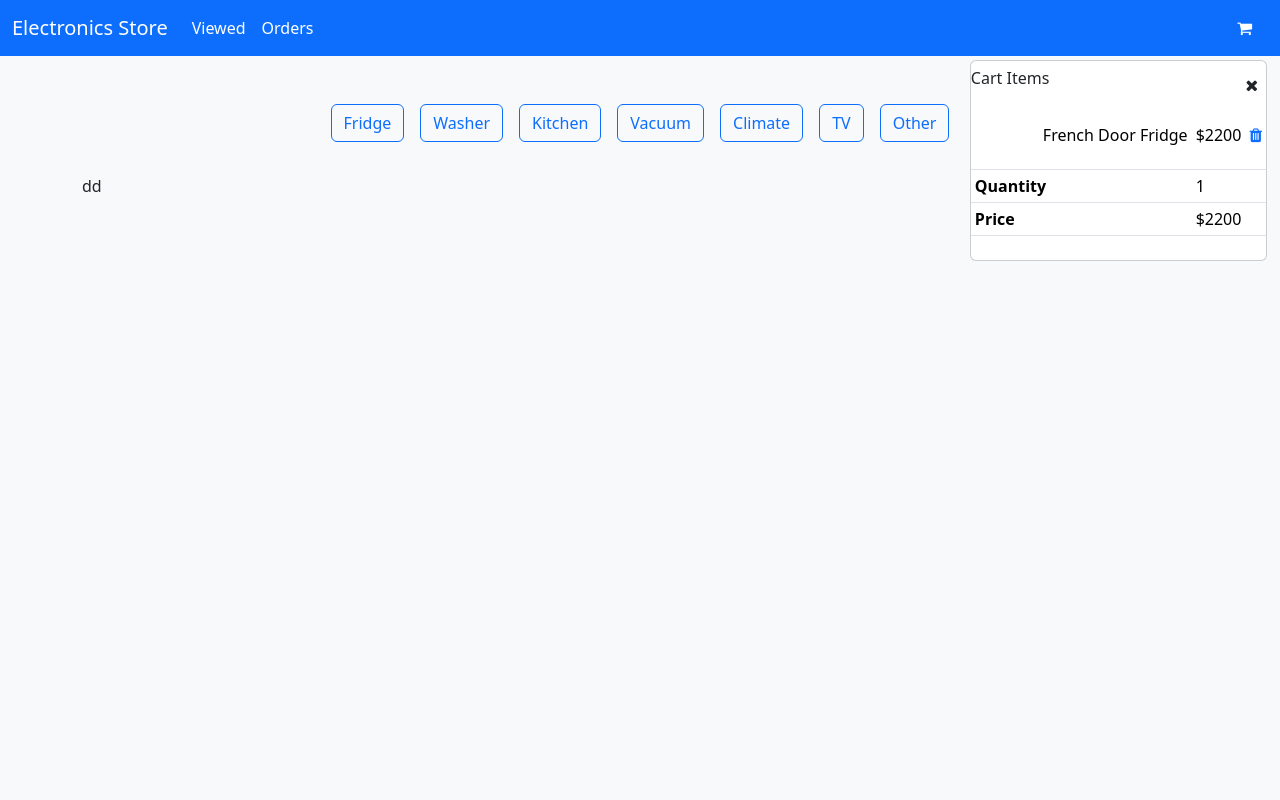
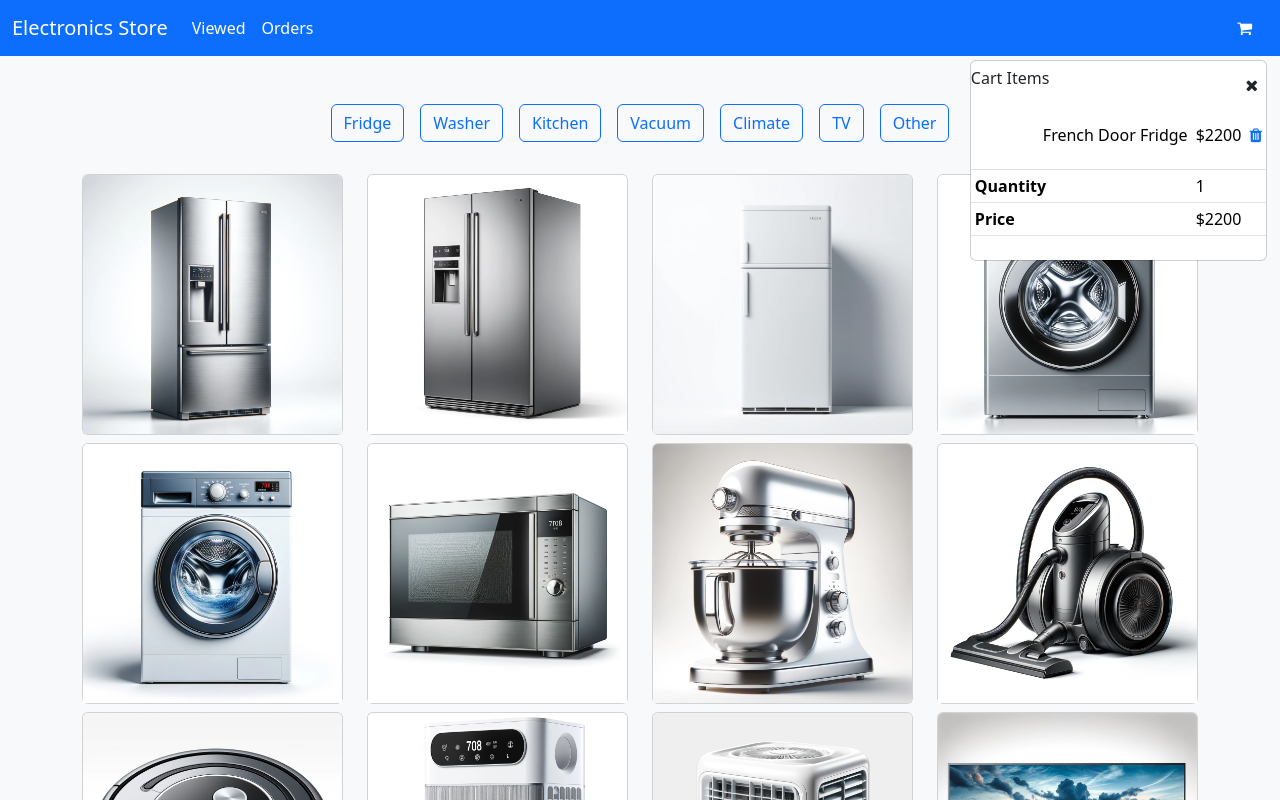
Before and after one commit to takuya44/angular-ecProject, an Angular app: page /home in a window 1280 px wide. Shown: the top 800 px of the page. Built offline with nearby package versions, Linux system fonts and the light colour scheme.

Commit message:
✨ 商品リスト表示② 画像表示（プロパティバインディング, @Inputデコレーター）

```diff
--- a/src/app/components/home/home.component.html
+++ b/src/app/components/home/home.component.html
@@ -21,7 +21,16 @@
       <div class="row">
         <!-- Display product cards if products are found -->
         <ng-container>
-          <div class="col-md-12 col-lg-3 pt-2 mb-4 mb-lg-0">dd</div>
+          <div
+            *ngFor="
+              let item of productList;
+              let i = index;
+              trackBy: trackByIndex
+            "
+            class="col-md-12 col-lg-3 pt-2 mb-4 mb-lg-0"
+          >
+            <app-product-card [product]="item"></app-product-card>
+          </div>
         </ng-container>
       </div>
     </div>
--- a/src/app/components/home/home.component.ts
+++ b/src/app/components/home/home.component.ts
@@ -1,10 +1,13 @@
 import { Component } from '@angular/core';
 import { CommonModule } from '@angular/common';
+import { Product } from '../../models/product.model';
+
+import { ProductCardComponent } from '../product-card/product-card.component';
 
 @Component({
   selector: 'app-home',
   standalone: true,
-  imports: [CommonModule],
+  imports: [CommonModule, ProductCardComponent],
   templateUrl: './home.component.html',
   styleUrl: './home.component.css',
 })
@@ -20,6 +23,175 @@ export class HomeComponent {
     'Other',
   ];
 
+  // 家電製品のリスト
+  public productList: Product[] = [
+    {
+      productId: 1,
+      rating: 4,
+      productName: 'French Door Fridge',
+      category: 'Fridge',
+      price: 2200,
+      isSale: false,
+      releaseDate: '2024-02-01',
+      availableQty: 3,
+      imageUrl: 'assets/images/1.jpg',
+    },
+    {
+      productId: 2,
+      rating: 5,
+      productName: 'Side-by-Side Fridge',
+      category: 'Fridge',
+      price: 1700,
+      isSale: false,
+      releaseDate: '2023-03-22',
+      availableQty: 0,
+      imageUrl: 'assets/images/2.jpg',
+    },
+    {
+      productId: 3,
+      rating: 3,
+      productName: 'Top-Freezer Fridge',
+      category: 'Fridge',
+      price: 1100,
+      isSale: true,
+      releaseDate: '2023-01-10',
+      availableQty: 5,
+      imageUrl: 'assets/images/3.jpg',
+    },
+    {
+      productId: 4,
+      rating: 5,
+      productName: 'Front Load Washer',
+      category: 'Washer',
+      price: 800,
+      isSale: false,
+      releaseDate: '2022-12-30',
+      availableQty: 0,
+      imageUrl: 'assets/images/4.jpg',
+    },
+    {
+      productId: 5,
+      rating: 3,
+      productName: 'Top Load Washer',
+      category: 'Washer',
+      price: 700,
+      isSale: true,
+      releaseDate: '2023-02-14',
+      availableQty: 2,
+      imageUrl: 'assets/images/5.jpg',
+    },
+    {
+      productId: 6,
+      rating: 1,
+      productName: 'OTR Microwave',
+      category: 'Kitchen',
+      price: 250,
+      isSale: false,
+      releaseDate: '2023-04-08',
+      availableQty: 8,
+      imageUrl: 'assets/images/6.jpg',
+    },
+    {
+      productId: 7,
+      rating: 3,
+      productName: 'Stand Mixer',
+      category: 'Kitchen',
+      price: 350,
+      isSale: true,
+      releaseDate: '2023-05-28',
+      availableQty: 3,
+      imageUrl: 'assets/images/7.jpg',
+    },
+    {
+      productId: 8,
+      rating: 2,
+      productName: 'High-Power Vacuum',
+      category: 'Vacuum',
+      price: 450,
+      isSale: false,
+      releaseDate: '2023-01-17',
+      availableQty: 0,
+      imageUrl: 'assets/images/8.jpg',
+    },
+    {
+      productId: 9,
+      rating: 5,
+      productName: 'Robot Vacuum',
+      category: 'Vacuum',
+      price: 650,
+      isSale: true,
+      releaseDate: '2023-03-11',
+      availableQty: 1,
+      imageUrl: 'assets/images/9.jpg',
+    },
+    {
+      productId: 10,
+      rating: 1,
+      productName: 'Air Purifier & Heater',
+      category: 'Climate',
+      price: 400,
+      isSale: false,
+      releaseDate: '2022-11-25',
+      availableQty: 2,
+      imageUrl: 'assets/images/10.jpg',
+    },
+    {
+      productId: 11,
+      rating: 2,
+      productName: 'Evaporative Cooler',
+      category: 'Climate',
+      price: 300,
+      isSale: false,
+      releaseDate: '2023-02-05',
+      availableQty: 4,
+      imageUrl: 'assets/images/11.jpg',
+    },
+    {
+      productId: 12,
+      rating: 4,
+      productName: '65 Inch 4K TV',
+      category: 'TV',
+      price: 1100,
+      isSale: false,
+      releaseDate: '2024-04-21',
+      availableQty: 7,
+      imageUrl: 'assets/images/12.jpg',
+    },
+    {
+      productId: 13,
+      rating: 3,
+      productName: 'OLED TV',
+      category: 'TV',
+      price: 2000,
+      isSale: false,
+      releaseDate: '2023-01-03',
+      availableQty: 2,
+      imageUrl: 'assets/images/13.jpg',
+    },
+    {
+      productId: 14,
+      rating: 2,
+      productName: 'Mini TV',
+      category: 'TV',
+      price: 250,
+      isSale: true,
+      releaseDate: '2023-01-10',
+      availableQty: 5,
+      imageUrl: 'assets/images/14.jpg',
+    },
+    {
+      productId: 15,
+      rating: 5,
+      productName: 'Compact TV',
+      category: 'TV',
+      price: 300,
+      isSale: true,
+      releaseDate: '2023-01-10',
+      availableQty: 5,
+      imageUrl: 'assets/images/15.jpg',
+    },
+  ];
+
   // カテゴリリストのインデックスを返す：不要なDOM操作が減り、アプリケーションのパフォーマンスが向上
   public trackByIndex(index: number, item: any): number {
     return index;
--- /dev/null
+++ b/src/app/components/product-card/product-card.component.html
@@ -0,0 +1,8 @@
+<div class="card">
+  <!-- Display product image -->
+  <img
+    [src]="product.imageUrl"
+    class="card-img-top"
+    [alt]="product.productName"
+  />
+</div>
--- /dev/null
+++ b/src/app/models/product.model.ts
@@ -0,0 +1,12 @@
+export interface Product {
+  productId: number;
+  rating: number;
+  productName: string;
+  category: string;
+  price: number;
+  isSale: boolean;
+  releaseDate: string;
+  availableQty: number;
+  imageUrl: string;
+  isNew?: boolean; // Optional property
+}
```
Also changed, not shown: src/app/components/product-card/product-card.component.ts (added, +14 -0 lines), src/app/components/product-card/product-card.component.css (added), 1 other file (tests, documents, lock files or other folders).
